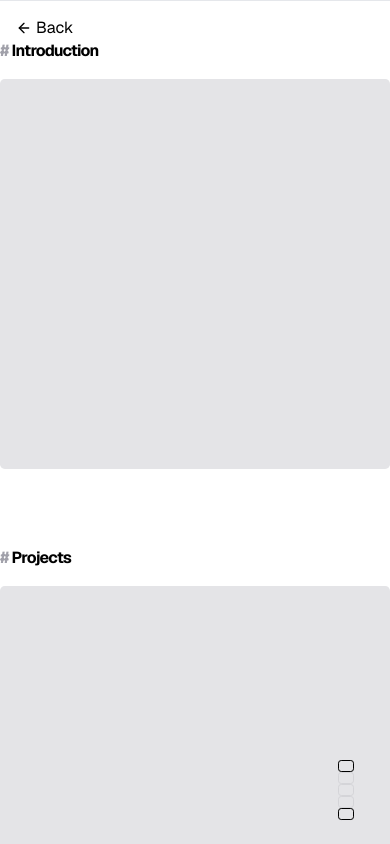
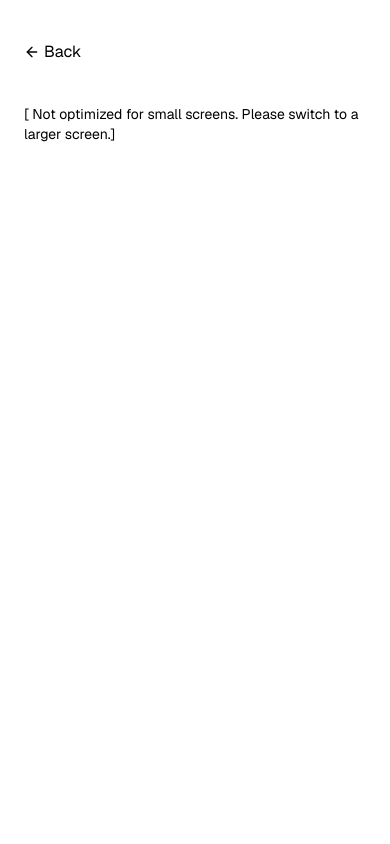
Before and after one commit to Jeff-Maina/lab, a Next.js app: page /projects/andreas_antonsson_website_scrollspy in a window 390 px wide. Shown: the top 844 px of the page. Built offline with nearby package versions, Linux system fonts and the light colour scheme.

Commit message:
Fix ui for mobile screens

```diff
--- a/src/app/projects/andreas_antonsson_website_scrollspy/comps/Scrollspy.tsx
+++ b/src/app/projects/andreas_antonsson_website_scrollspy/comps/Scrollspy.tsx
@@ -20,7 +20,7 @@ const Scrollspy: FC<ScrollSpyProps> = ({ top, activeSectionsIndices }) => {
   };
 
   return (
-    <div className="fixed bottom-6 md:bottom-10 lg:bottom-20 lg:h-32 right-6 md:right-10 lg:right-20 flex flex-col z-20  lg:justify-evenly w-10 md:w-auto items-center">
+    <div className="hidden fixed bottom-6 md:bottom-10 lg:bottom-20 lg:h-32 right-6 md:right-10 lg:right-20 lg:flex flex-col z-20  lg:justify-evenly w-10 md:w-auto items-center">
       {PageSections.map((section, index) => {
         const isSectionActive = activeSectionsIndices.includes(index);
 
--- a/src/app/projects/andreas_antonsson_website_scrollspy/page.tsx
+++ b/src/app/projects/andreas_antonsson_website_scrollspy/page.tsx
@@ -32,17 +32,19 @@ const page: FC = () => {
 
   return (
     <ReactLenis root options={{ lerp: 0.1 }}>
-      <main className="max-w-4xl m-auto w-full min-h-screen">
-        <header className="fixed top-4 left-4 z-50">
+      <main className="max-w-5xl m-auto w-full min-h-screen pt-10 lg:pt-0 flex flex-col gap-10 lg:gap-0 p-6 lg:p-0">
+        <header className="lg:fixed top-4 left-4 z-50 w-full items-center justify-between">
           <Link href="/" className="flex items-center gap-1">
             <ArrowLeft size={16} />
             Back
           </Link>
+          <p>
+
+          </p>
         </header>
-        <hr />
         <section
           ref={containerRef}
-          className="flex flex-col w-full lg:gap-32 m-auto"
+          className="lg:flex flex-col w-full lg:gap-32 m-auto hidden"
         >
           {PageSections.map((section, index) => (
             <Section
@@ -55,6 +57,12 @@ const page: FC = () => {
           ))}
         </section>
         <Scrollspy top={top} activeSectionsIndices={activeSectionsIndices} />
+        <div className="lg:hidden">
+          <p className="text-sm">
+            [ Not optimized for small screens. Please switch to a larger
+            screen.]
+          </p>
+        </div>
       </main>
     </ReactLenis>
   );
```
